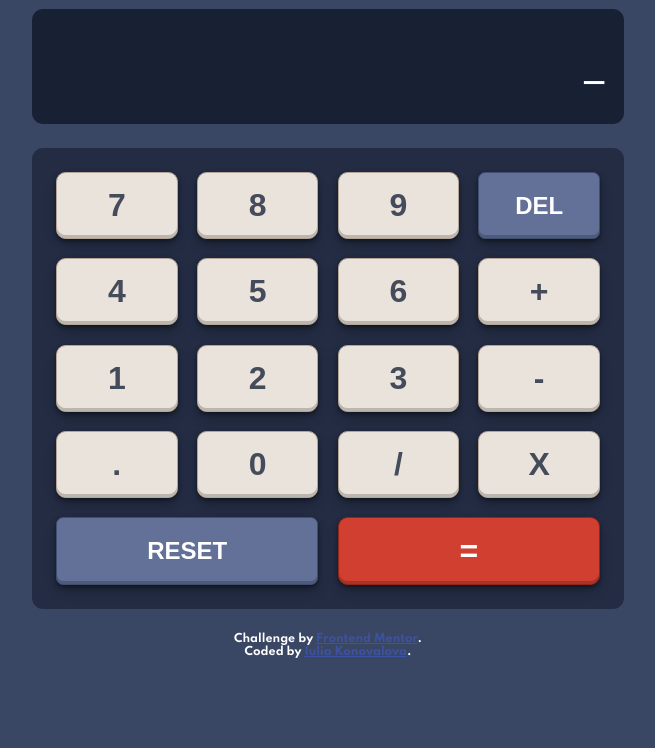
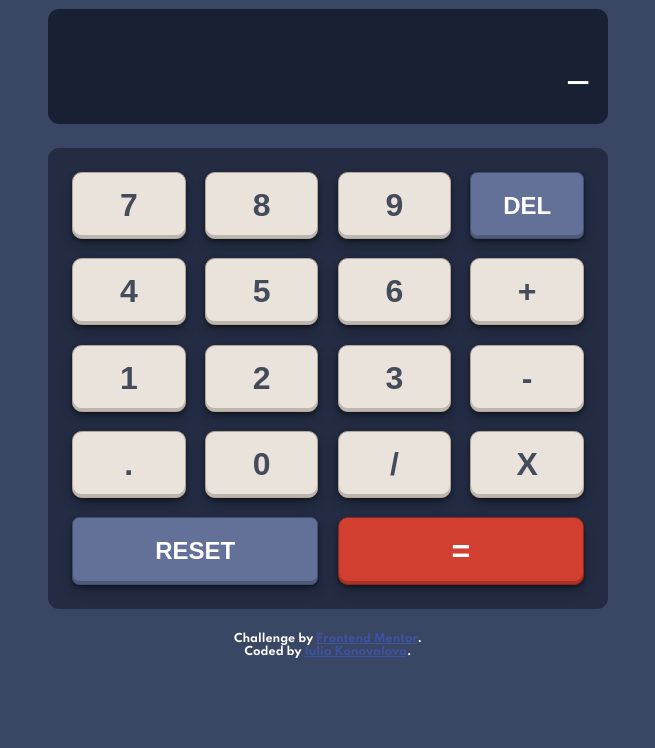
Before and after one commit to IuliiaKonovalova/frontend-mentor-calculator-app-main, a website: page index.html in a window 1280 px wide. Shown: the part 212-960 px from the top of the page, without its empty margins (312-967 px from the left). Drawn offline with Linux system fonts and the light colour scheme.

Commit message:
Restyle the width of calculator

```diff
--- a/assets/css/style.css
+++ b/assets/css/style.css
@@ -106,7 +106,7 @@
 body {
   background-color: var(--clr-team1-bg--500);
   display: grid;
-  grid-template-columns: 2fr minmax(37rem, auto) 2fr;
+  grid-template-columns: 2fr minmax(35rem, auto) 2fr;
   grid-template-rows: 1fr 0.5fr 1fr 4fr 1fr;
   gap: 1.5rem;
   color: var(--clr-team1-text--100);
```
Also changed, not shown: assets/js/script.js (+1 -6 lines).
